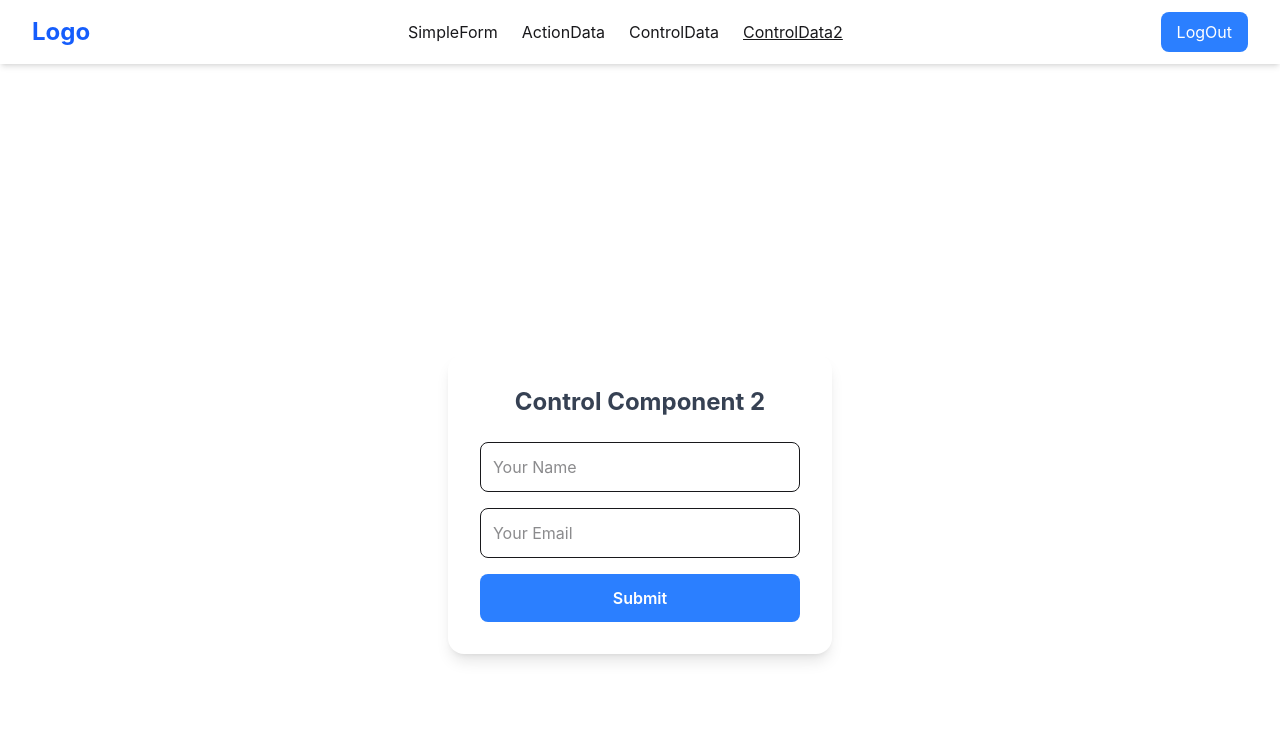
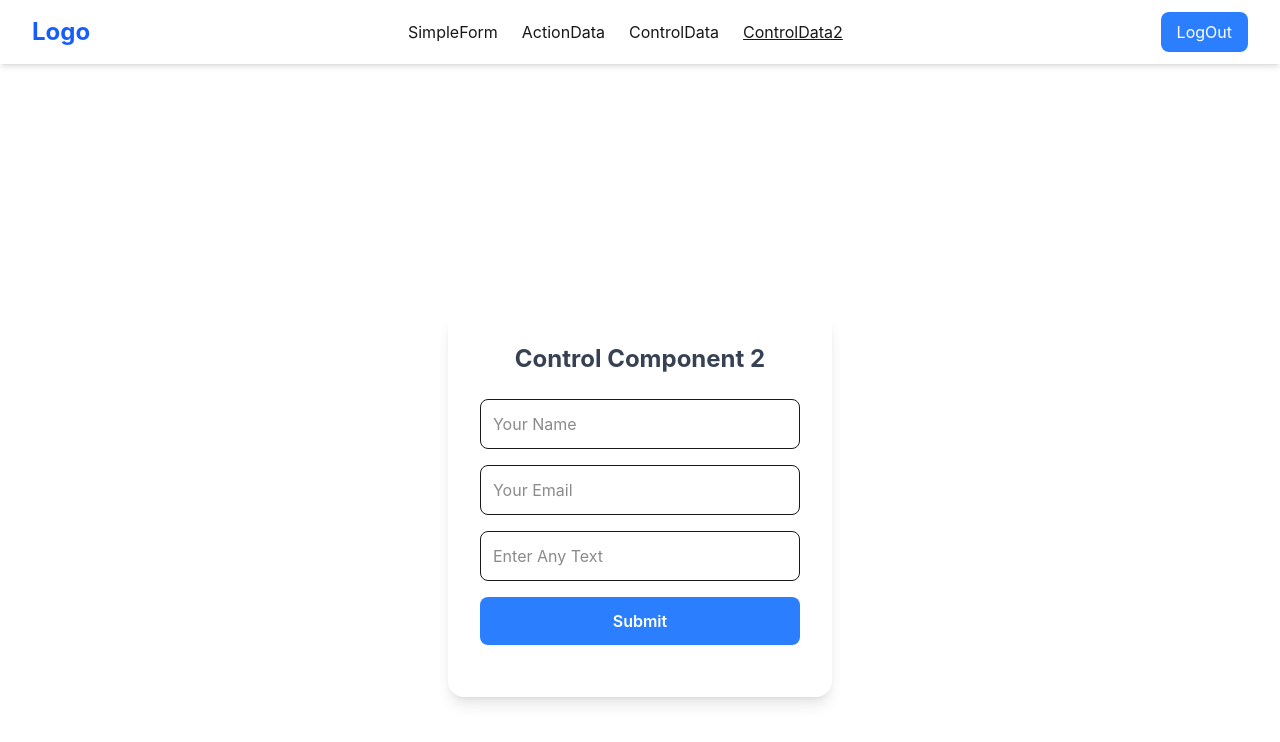
Before and after one commit to asik247/simple-react-form, a React (Vite) app: page /controlData2 in a window 1280 px wide. Shown: the top 742 px of the page. Built offline with nearby package versions, Linux system fonts and the light colour scheme.

Commit message:
validation code start now

```diff
--- a/src/Components/ControlComponent2/ControlComponent2.jsx
+++ b/src/Components/ControlComponent2/ControlComponent2.jsx
@@ -3,6 +3,8 @@ import React, { useState } from 'react';
 const ControlComponent2 = () => {
     const [myName, setMyName] = useState('');
     const [myEmail, setMyEmail] = useState('');
+    const [myText, setMyText] = useState('');
+    const [error,setError] = useState('')
 
     const handleSubmit = (e) => {
         e.preventDefault();
@@ -10,6 +12,20 @@ const ControlComponent2 = () => {
         // Submit করার পরে input clear করতে চাইলে:
         setMyName('');
         setMyEmail('');
+    }
+
+    // My Text hande code start hre;
+    const myTextHandle = (e)=>{
+        e.preventDefault();
+        const text = e.target.value;
+        setMyText(text)
+        console.log('btn clcikde text',text);
+        if(text.length < 5){
+            setError("Text must be 5 character or longer")
+        }else{
+            setError("")
+        }
+
     }
 
     return (
@@ -39,6 +55,15 @@ const ControlComponent2 = () => {
                         className="w-full p-3 border rounded-lg focus:outline-none focus:ring-2 focus:ring-blue-400"
                     />
 
+                    <input
+                        onChange={myTextHandle}
+                        type="text"
+                        value={myText}
+                        placeholder="Enter Any Text"
+                        className="w-full border p-3 rounded-lg focus:outline-none focus:ring-2 focus:ring-blue-400"
+                    />
+
+
                     <button
                         type="submit"
                         className="w-full bg-blue-500 text-white py-3 rounded-lg font-semibold hover:bg-blue-600 transition"
@@ -47,6 +72,7 @@ const ControlComponent2 = () => {
                     </button>
 
                 </form>
+                <p className='text-red-500 font-bold mt-5 text-center'>{error}</p>
 
             </div>
 
```
Also changed, not shown: src/Components/FormData/ActionData.jsx (line endings or trailing spaces).
